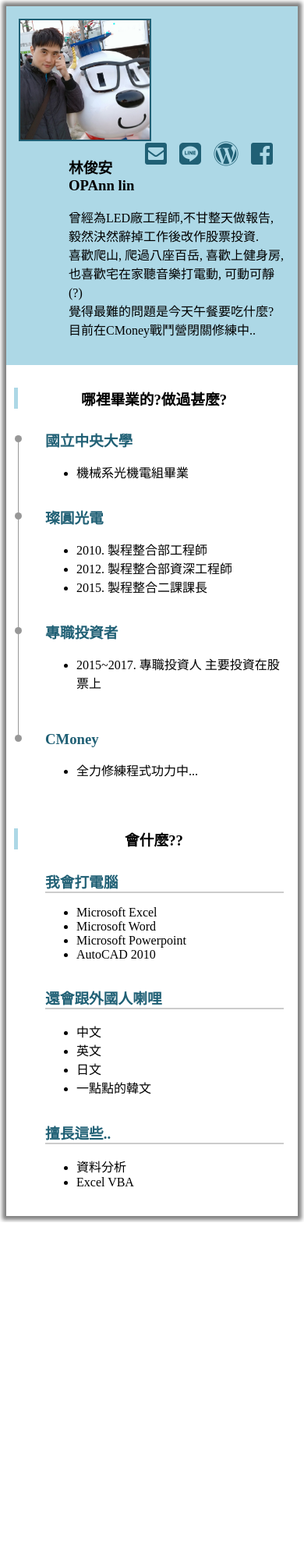
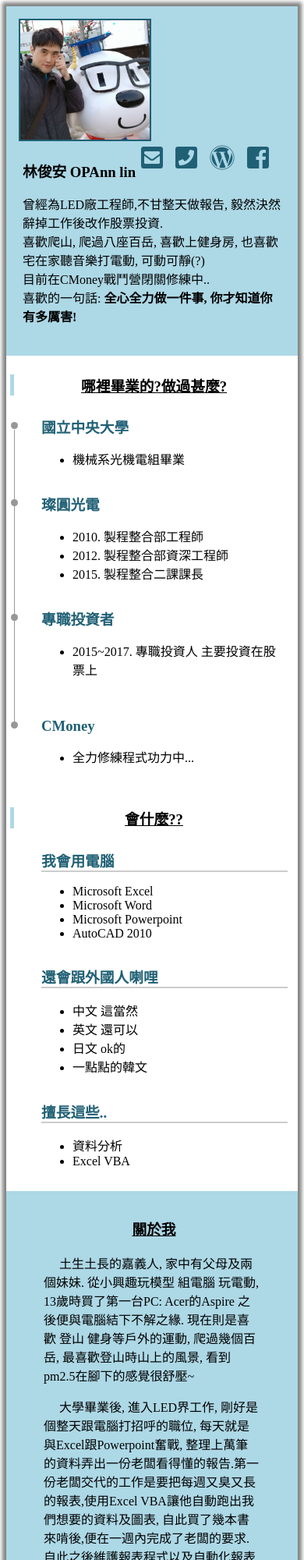
Before and after one commit to opann/autobiography, a plain HTML site: page index.html in a window 390 px wide. Shown: the top 2000 px of the page at 78% size. Before the commit the page ends 1567 px from the top, so only its background shows below. Drawn offline with Linux system fonts and the light colour scheme.

Commit message:
changefile

```diff
--- a/index.html
+++ b/index.html
@@ -12,7 +12,7 @@
         header {
             padding: 1em;
             position: relative;
-            background:lightblue;
+            background: lightblue;
         }
 
         .selfpic i {
@@ -57,16 +57,13 @@
             clear: both;
         }
 
-        /* @media (max-width:900px)and(min-width:740px) {
-            div.row {
-                width: 48%;
-            }
-        } */
+
 
         @media (max-width:740px) {
             div.row,
             div.selfpic {
                 width: 100%;
+                padding: 5px;
             }
         }
 
@@ -101,14 +98,14 @@
         div.sidebar::after {
             content: "";
             width: 1px;
-            height: 106%;
+            height: 109%;
             background-color: #979797;
             display: block;
             margin-left: 4.5px;
             z-index: 0;
             position: absolute;
             left: 0px;
-            top: 1.5em;
+            top: 1.6em;
         }
 
         div.sidebarl::before {
@@ -138,12 +135,12 @@
             color: black;
             margin: 1em, 0px;
             border-left: 5px lightblue solid;
+            text-decoration: underline;
 
         }
 
         div.content {
             margin-left: 2em;
-            /* width: inherit; */
             padding: 0.5em;
             position: relative;
         }
@@ -151,11 +148,25 @@
         .bl {
             border-bottom: 2px #ccc solid;
         }
+
         h1,
         h2 {
             text-align: center;
             margin-bottom: 0px;
             width: 100%;
+        }
+
+        div.bluebox {
+            padding: 1em;
+            background: lightblue;
+        }
+
+        div.bluebox>div {
+            padding: 0em 2em;
+        }
+
+        .bluebox p {
+            text-indent: 20px;
         }
     </style>
 </head>
@@ -165,17 +176,22 @@
         <header class="block">
             <img src="img/selfpic.jpg" alt="" class="selfpic">
             <div class="selfpic">
-                <i class="fab fa-facebook-square fa-2x"></i>
-                <i class="fab fa-wordpress fa-2x"></i>
-                <i class="fab fa-line fa-2x"></i>
-                <a href="opann.lin@gmail.com">
-                    <i class="fas fa-envelope-square fa-2x"></i>
+                <a href="https://www.facebook.com/opann.lin?ref=bookmarks" target="_blank">
+                    <i class="fab fa-facebook-square fa-2x"></i>
+                </a>
+                <a href="http://opann.wordpress.com" target="_blank">
+                <i class="fab fa-wordpress fa-2x"></i></a>
+                <i class="fas fa-phone-square fa-2x" title="0912-689-669"></i>
+                <a href="#">
+                    <i class="fas fa-envelope-square fa-2x" title="opann.lin@gmail.com"></i>
                 </a>
                 <h3>林俊安 OPAnn lin</h3>
                 <p>曾經為LED廠工程師,不甘整天做報告, 毅然決然辭掉工作後改作股票投資.
                     <br>喜歡爬山, 爬過八座百岳, 喜歡上健身房, 也喜歡宅在家聽音樂打電動, 可動可靜(?)
-                    <br>覺得最難的問題是今天午餐要吃什麼?
-                    <br>目前在CMoney戰鬥營閉關修練中.. </p>
+                    <br>目前在CMoney戰鬥營閉關修練中..
+                    <br>喜歡的一句話:
+                    <b>全心全力做一件事, 你才知道你有多厲害!</b>
+                </p>
             </div>
         </header>
         <div class="block">
@@ -230,9 +246,8 @@
             <div class="row">
                 <h3 class="subtitle s2">會什麼??</h3>
                 <div>
-                    <!-- <div class="sidebar"> -->
                     <div class="content">
-                        <h3 class="title bl">我會打電腦</h3>
+                        <h3 class="title bl">我會用電腦</h3>
                         <ul>
                             <li>Microsoft Excel</li>
                             <li>Microsoft Word</li>
@@ -240,23 +255,19 @@
                             <li>AutoCAD 2010</li>
                         </ul>
                     </div>
-                    <!-- </div> -->
                 </div>
                 <div>
-                    <!-- <div class="sidebar"> -->
                     <div class="content">
                         <h3 class="title bl">還會跟外國人喇哩</h3>
                         <ul>
-                            <li>中文</li>
-                            <li>英文</li>
-                            <li>日文</li>
+                            <li>中文 這當然</li>
+                            <li>英文 還可以</li>
+                            <li>日文 ok的</li>
                             <li>一點點的韓文</li>
                         </ul>
                     </div>
-                    <!-- </div> -->
                 </div>
                 <div>
-                    <!-- <div class="sidebarl"> -->
                     <div class="content">
                         <h3 class="title bl">擅長這些..</h3>
                         <ul>
@@ -264,11 +275,26 @@
                             <li>Excel VBA</li>
                         </ul>
                     </div>
-                    <!-- </div> -->
                 </div>
             </div>
         </div>
+        <div class="bluebox block">
+            <div>
+                <h3 class="subtitle">關於我</h3>
+
+                <p>土生土長的嘉義人, 家中有父母及兩個妹妹. 從小興趣玩模型 組電腦 玩電動, 13歲時買了第一台PC: Acer的Aspire 之後便與電腦結下不解之緣. 現在則是喜歡 登山 健身等戶外的運動, 爬過幾個百岳,
+                    最喜歡登山時山上的風景, 看到pm2.5在腳下的感覺很舒壓~</p>
+                <p>大學畢業後, 進入LED界工作, 剛好是個整天跟電腦打招呼的職位, 每天就是與Excel跟Powerpoint奮戰, 整理上萬筆的資料弄出一份老闆看得懂的報告.第一份老闆交代的工作是要把每週又臭又長的報表,使用Excel
+                    VBA讓他自動跑出我們想要的資料及圖表, 自此買了幾本書來啃後,便在一週內完成了老闆的要求.自此之後維護報表程式以及自動化報表的工作就落在我身上, 也發現了自己對寫程式這件事情的興趣</p>
+                <p>
+                    在LED業界待久了後, 厭倦這個整天與報告為伍的工作, 決定辭職回家跟家父學投資理財的方法, 因為本身擅長做資料整理, 且本人認為拿數據說話的可靠性較高,S所以希望能取得一些大盤的資料來自己研究, 此時發現了Cmoney這家公司的軟體與我的想法非常吻合.
+                </p>
+                <p>現在, 因為看到CMoney正在徵求一群對寫程式有熱誠的人, 便義無反顧的全新投入在這個寫程式的汪洋大海之中..</p>
+            </div>
+        </div>
     </div>
+
+
 </body>
 
 </html>
```
